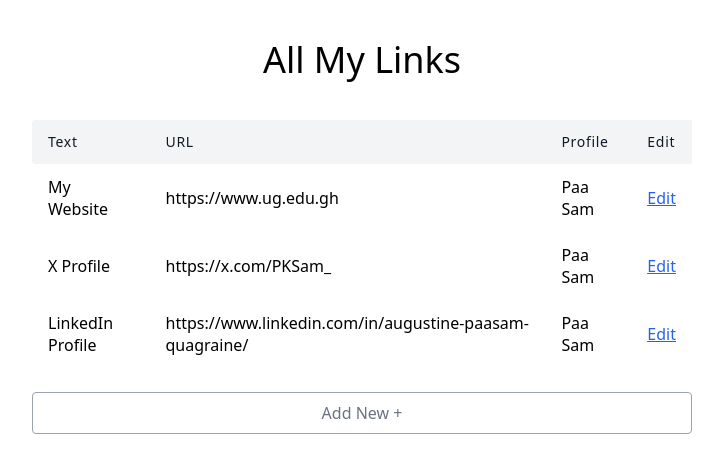
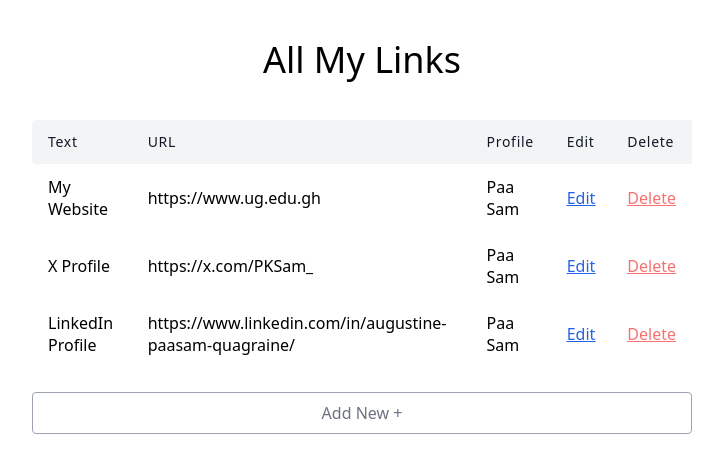
Before and after one commit to QPaaSam/link-tree, a Django app: page / in a window 1280 px wide. Shown: the part 133-606 px from the top of the page, without its empty margins (278-1001 px from the left). Run offline with Django 5.2, Linux system fonts and the light colour scheme; data comes from the database, SQL or seed files in the repository; both versions use the stored data as it was after the commit; some libraries are stand-ins or nearby versions.

Commit message:
added a delete functionality using a delete view

```diff
--- a/link_plant/templates/link_plant/link_list.html
+++ b/link_plant/templates/link_plant/link_list.html
@@ -10,6 +10,8 @@
                 <th class="px-4 py-3 title-font tracking-wider font-medium text-gray-900 text-sm bg-gray-100">URL</th>
                 <th class="px-4 py-3 title-font tracking-wider font-medium text-gray-900 text-sm bg-gray-100">Profile</th>
                 <th class="px-4 py-3 title-font tracking-wider font-medium text-gray-900 text-sm bg-gray-100">Edit</th>
+                <th class="px-4 py-3 title-font tracking-wider font-medium text-gray-900 text-sm bg-gray-100">Delete</th>
+
             </tr>
         </thead>
         <tbody>
@@ -25,11 +27,15 @@
                     </a>
                 </td>
                 <td class="px-4 py-3">{{link.profile.name}}</td>
-                <td class="px-4 py-3 underline text-blue-600"><a href="">Edit</a></td>
+                <td class="px-4 py-3 underline text-blue-600"><a href="{% url 'link-update' link.id %}">Edit</a></td>
+                <td class="px-4 py-3 underline text-red-400"><a href="{% url 'link-delete' link.id %}">Delete</a></td>
+
             </tr>
             {% endfor %}
         </tbody>
     </table>
-    <p class="mt-6 py-2 w-full border rounded border-gray-400 text-center text-gray-500 hover:currentColor">Add New +</p>
+    <a href="{% url 'link-create' %}">
+        <p class="mt-6 py-2 w-full border rounded border-gray-400 text-center text-gray-500 hover:currentColor">Add New +</p>
+    </a>
 </div>
 {% endblock content %}
--- a/link_plant/urls.py
+++ b/link_plant/urls.py
@@ -1,9 +1,10 @@
 from django.urls import path
 
-from .views import LinkListView,LinkCreateView,LinkUpdateView
+from .views import LinkListView,LinkCreateView,LinkUpdateView,LinkDeleteView
 
 urlpatterns = [
     path('', LinkListView.as_view(), name="link-list"),
     path('link/create/', LinkCreateView.as_view(), name="link-create"),
     path('link/<int:pk>/update/', LinkUpdateView.as_view(), name="link-update"),
+    path('link/<int:pk>/delete/', LinkDeleteView.as_view(), name="link-delete"),
 ]
--- a/link_plant/views.py
+++ b/link_plant/views.py
@@ -1,6 +1,6 @@
 from django.shortcuts import render
 from django.urls import reverse_lazy
-from django.views.generic import ListView, CreateView, UpdateView
+from django.views.generic import ListView, CreateView, UpdateView, DeleteView
 
 from .models import Profile, Link
 
@@ -17,3 +17,7 @@ class LinkUpdateView(UpdateView):
     model = Link
     fields = ['text', 'url']
     success_url = reverse_lazy('link-list')
+
+class LinkDeleteView(DeleteView):
+    model = Link
+    success_url = reverse_lazy('link-list')
```
Also changed, not shown: link_plant/templates/link_plant/link_confirm_delete.html (added, +15 -0 lines), db.sqlite3.
